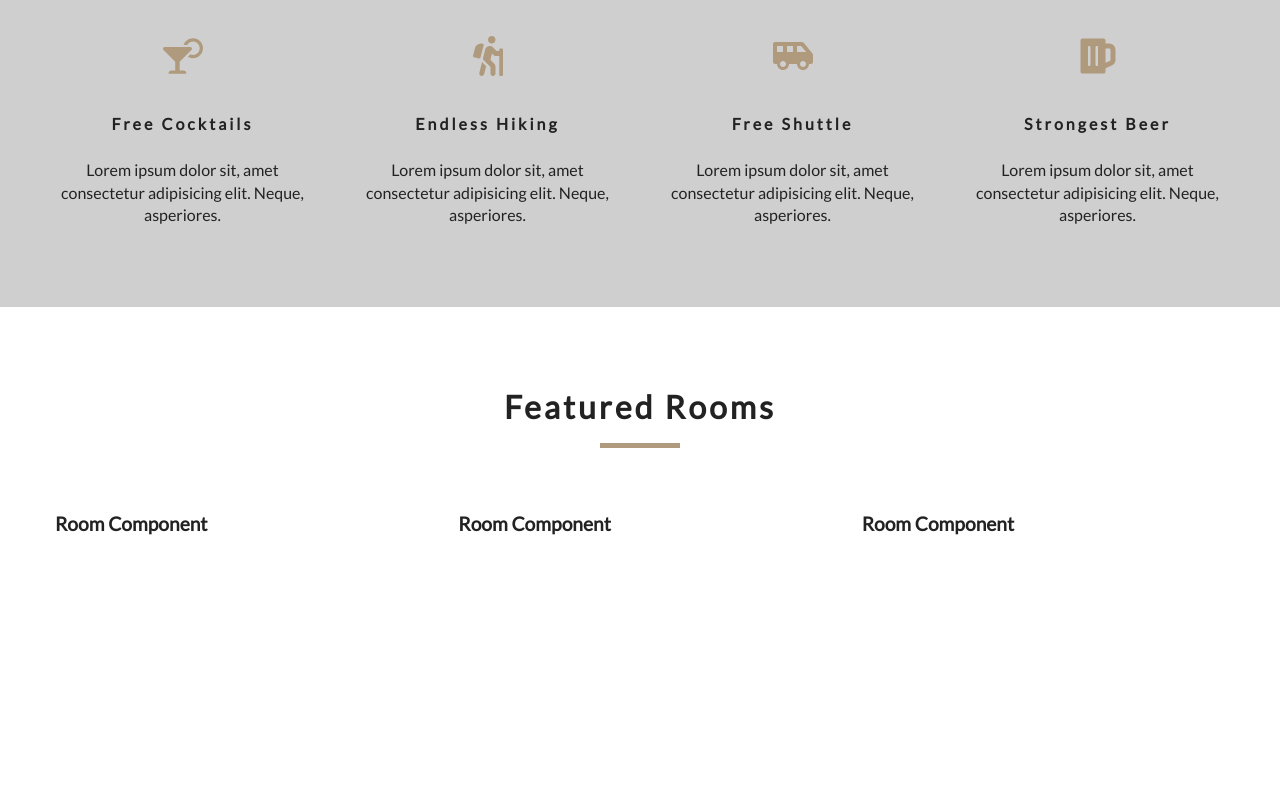
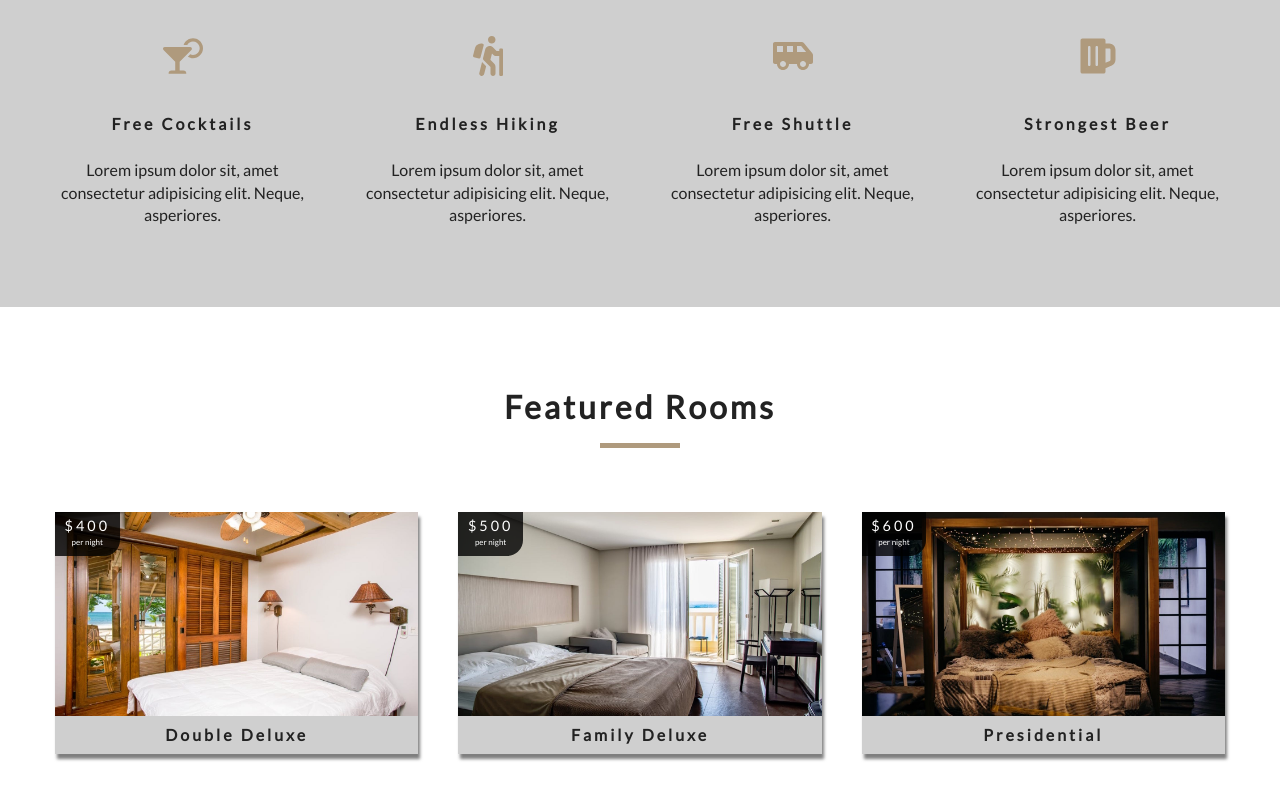
Before and after one commit to akash02-das/beach-resort, a React (Create React App) app: page / in a window 1280 px wide. Shown: the part 972-1772 px from the top of the page. Before the commit the page ends 1612 px from the top, so only its background shows below. Built offline with nearby package versions, Linux system fonts and the light colour scheme.

Commit message:
Room component

```diff
--- a/package.json
+++ b/package.json
@@ -7,6 +7,7 @@
     "@testing-library/react": "^11.2.3",
     "@testing-library/user-event": "^12.6.0",
     "node-sass": "^4.14.1",
+    "prop-types": "^15.7.2",
     "react": "^17.0.1",
     "react-dom": "^17.0.1",
     "react-icons": "^4.1.0",
--- a/src/components/Room.js
+++ b/src/components/Room.js
@@ -1,11 +1,36 @@
 import React from "react";
+import { Link } from "react-router-dom";
+import defaultImg from "../images/room-1.jpg";
+import PropTypes from "prop-types";
+import "../styles/room.scss";
 
-const Room = () => {
+const Room = ({ room }) => {
+  const { name, slug, images, price } = room;
+
   return (
-    <div>
-      <h4>Room Component</h4>
-    </div>
+    <article className="room">
+      <div className="img-container">
+        <img src={images[0] || defaultImg} alt="single room" />
+        <div className="price-top">
+          <h6>${price}</h6>
+          <p>per night</p>
+        </div>
+        <Link to={`/rooms/${slug}`} className="btn-primary room-link">
+          Features
+        </Link>
+      </div>
+      <p className="room-info">{name}</p>
+    </article>
   );
 };
 
 export default Room;
+
+Room.propTypes = {
+  room: PropTypes.shape({
+    name: PropTypes.string.isRequired,
+    slug: PropTypes.string.isRequired,
+    images: PropTypes.arrayOf(PropTypes.string).isRequired,
+    price: PropTypes.number.isRequired,
+  }),
+};
--- /dev/null
+++ b/src/styles/room.scss
@@ -0,0 +1,73 @@
+@import "../App.scss";
+
+.room {
+  box-shadow: $lightShadow;
+  transition: $mainTransition;
+
+  &:hover {
+    box-shadow: $darkShadow;
+  }
+}
+
+.room-link {
+  position: absolute;
+  top: 50%;
+  left: 50%;
+  transform: scale(0);
+  transition: all 0.3s linear;
+}
+
+.img-container {
+  position: relative;
+
+  img {
+    width: 100%;
+    display: block;
+    transition: $mainTransition;
+  }
+
+  &:hover {
+    background: rgba(0, 0, 0, 0.8);
+
+    img {
+      opacity: 0.3;
+    }
+
+    .price-top {
+      opacity: 0;
+    }
+
+    .room-link {
+      transform: translate(-50%, -50%) scale(1);
+    }
+  }
+}
+
+.price-top {
+  position: absolute;
+  top: 0;
+  left: 0;
+  background: rgba(0, 0, 0, 0.8);
+  color: $mainWhite;
+  padding: 0.3rem 0.6rem 0.5rem;
+  border-bottom-right-radius: 1rem;
+  font-size: 0.5rem;
+  text-align: center;
+  transition: $mainTransition;
+
+  h6 {
+    margin-bottom: 0;
+    font-size: 0.9rem;
+    font-weight: 300;
+    letter-spacing: $mainSpacing;
+  }
+}
+
+.room-info {
+  background: $darkGrey;
+  text-transform: capitalize;
+  padding: 0.5rem 0;
+  text-align: center;
+  font-weight: 700;
+  letter-spacing: $mainSpacing;
+}
```
Also changed, not shown: 1 other file (tests, documents, lock files or other folders).
